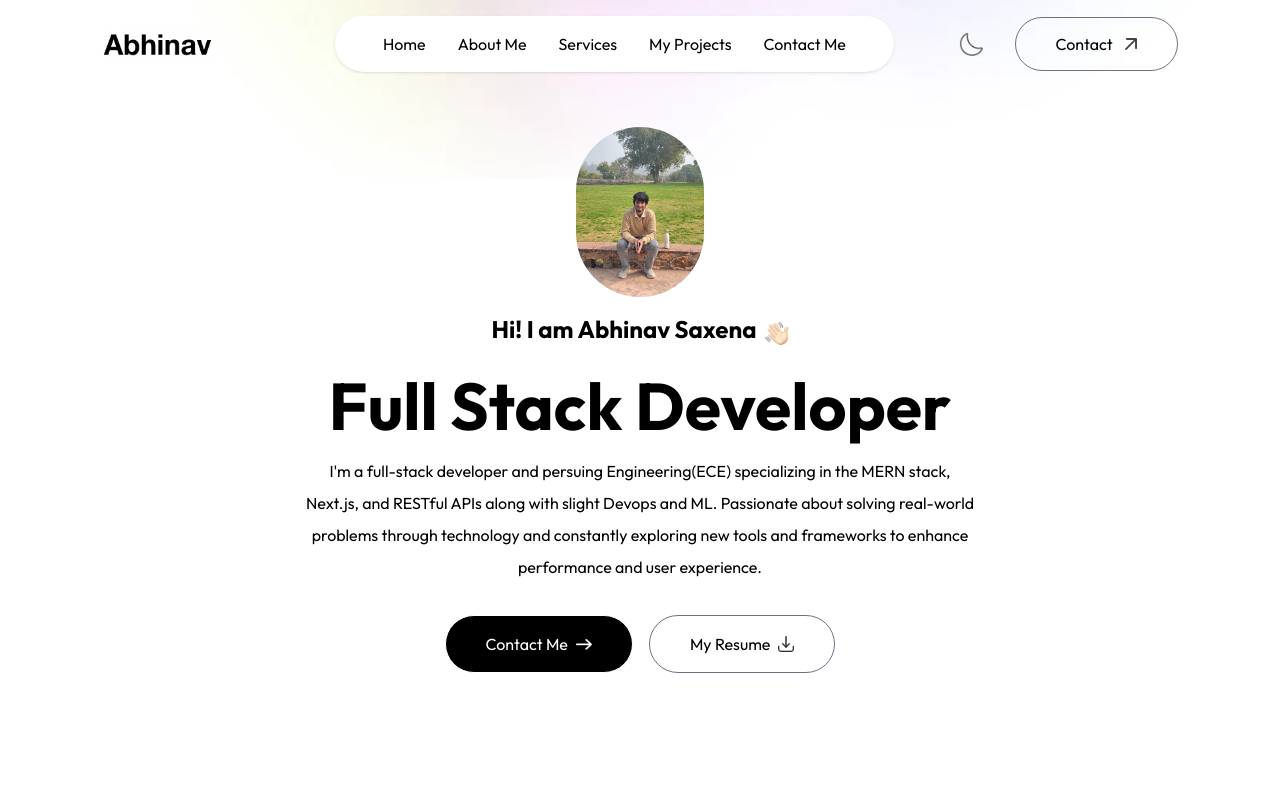
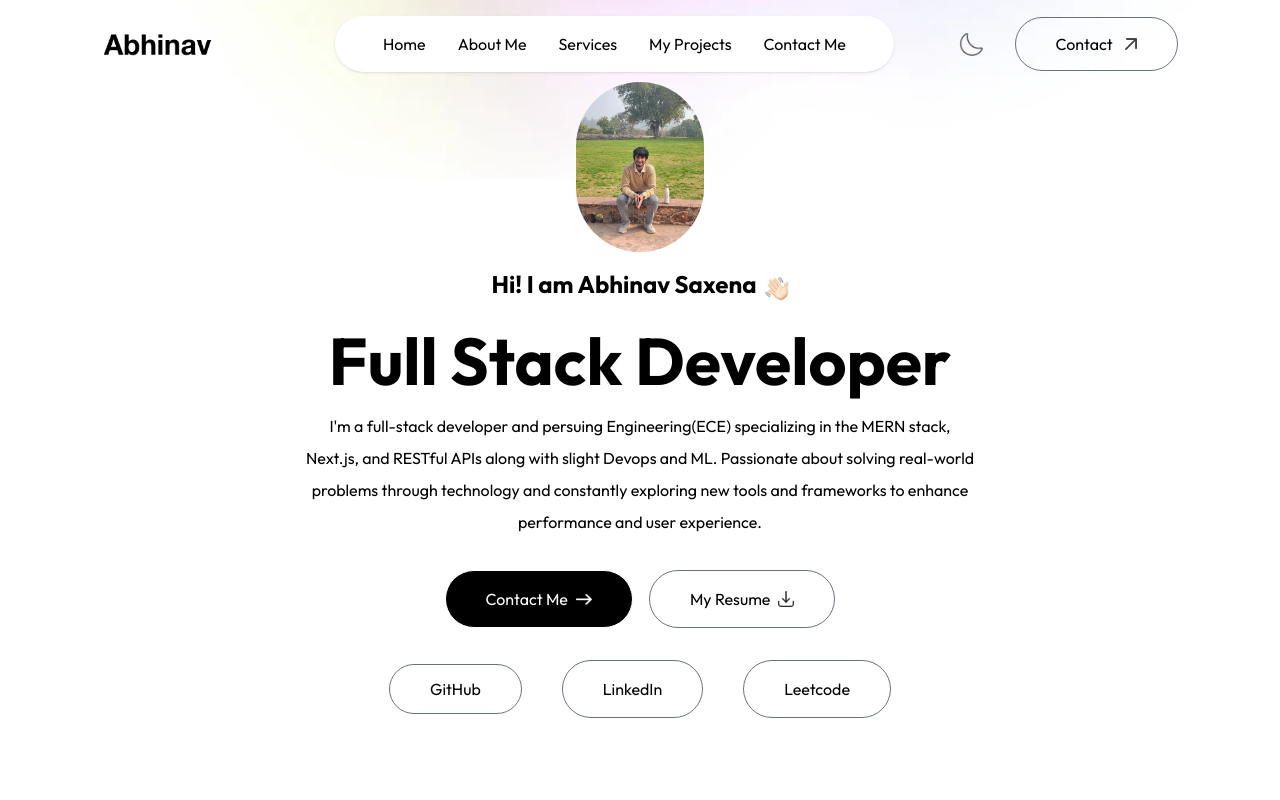
Before and after one commit to Abhinav1730/Personal-Portfolio, a Next.js app: page / in a window 1280 px wide. Shown: the top 800 px of the page. Built offline with nearby package versions, Linux system fonts and the light colour scheme; a web font is replaced by a local one.

Commit message:
Some Updates

```diff
--- a/components/Header.jsx
+++ b/components/Header.jsx
@@ -20,11 +20,11 @@ const Header = () => {
         Full Stack Developer
       </h1>
       <p className="max-w-2xl mx-auto font-extralight">
-        I'm a full-stack developer and persuing Engineering(ECE)
-        specializing in the MERN stack, Next.js, and RESTful APIs along with
-        slight Devops and ML. Passionate about solving real-world problems
-        through technology and constantly exploring new tools and frameworks to
-        enhance performance and user experience.
+        I'm a full-stack developer and persuing Engineering(ECE) specializing in
+        the MERN stack, Next.js, and RESTful APIs along with slight Devops and
+        ML. Passionate about solving real-world problems through technology and
+        constantly exploring new tools and frameworks to enhance performance and
+        user experience.
       </p>
       <div className="flex flex-col sm:flex-row items-center gap-4 mt-4">
         <a
@@ -47,6 +47,37 @@ const Header = () => {
           <Image src={assets.download_icon} alt="Profile Pic" className="w-4" />
         </a>
       </div>
+      <div className="flex flex-col sm:flex-row items-center gap-4 mt-4">
+        <ul className="flex items-center gap-10 justify-center mt-4 sm:mt-0">
+          <li>
+            <a
+              target="_blank"
+              href="https://github.com/Abhinav1730"
+              className="px-10 py-2 border rounded-full border-gray-500 flex items-center gap-2"
+            >
+              GitHub
+            </a>
+          </li>
+          <li>
+            <a
+              target="_blank"
+              href="https://www.linkedin.com/in/abhinav-saxena-124a81360"
+              className="px-10 py-3 border rounded-full border-gray-500 flex items-center gap-2"
+            >
+              LinkedIn
+            </a>
+          </li>
+          <li>
+            <a
+              target="_blank"
+              href="https://leetcode.com/u/abhinav3009/"
+              className="px-10 py-3 border rounded-full border-gray-500 flex items-center gap-2"
+            >
+              Leetcode
+            </a>
+          </li>
+        </ul>
+      </div>
     </div>
   );
 };
```
